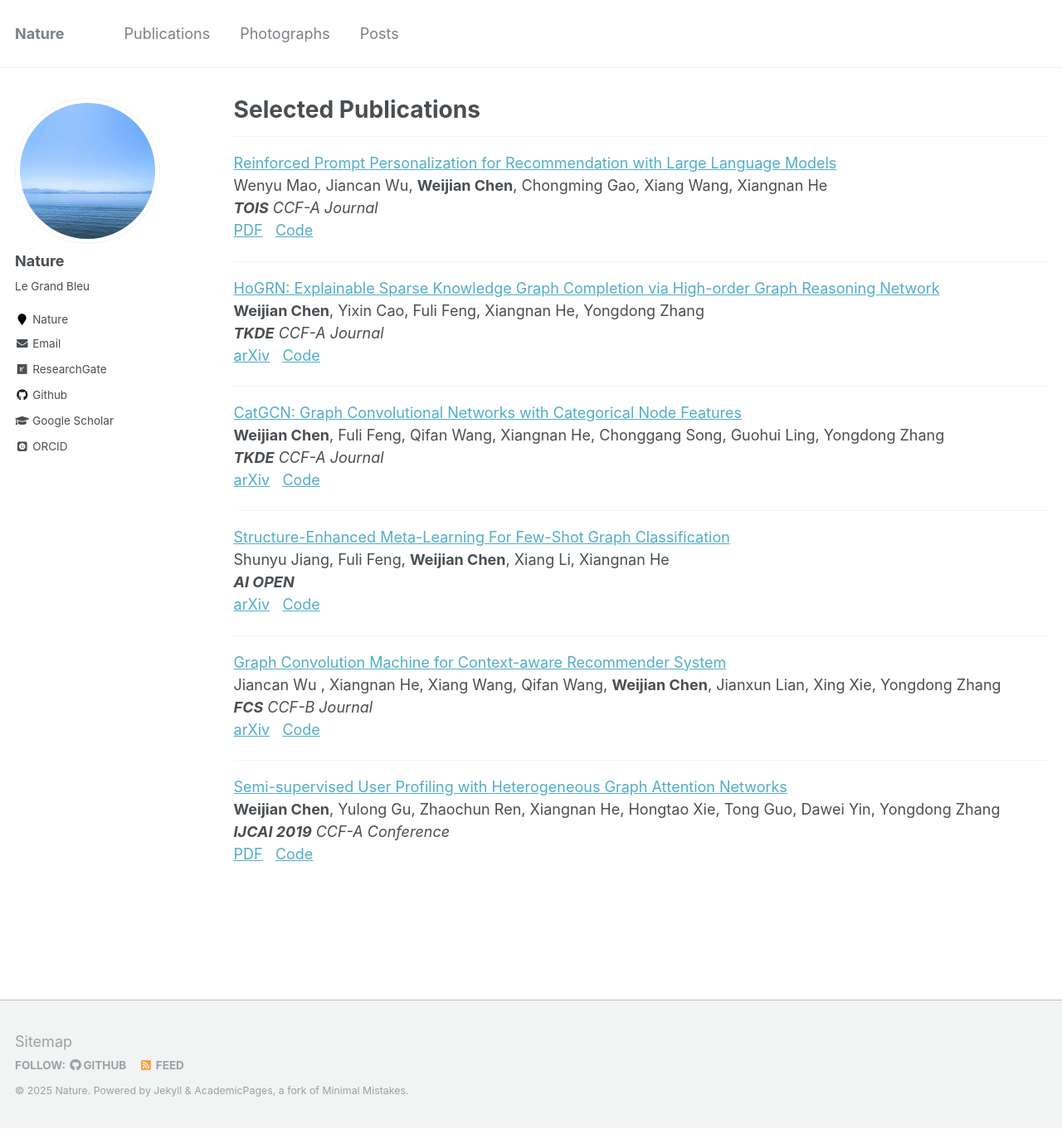
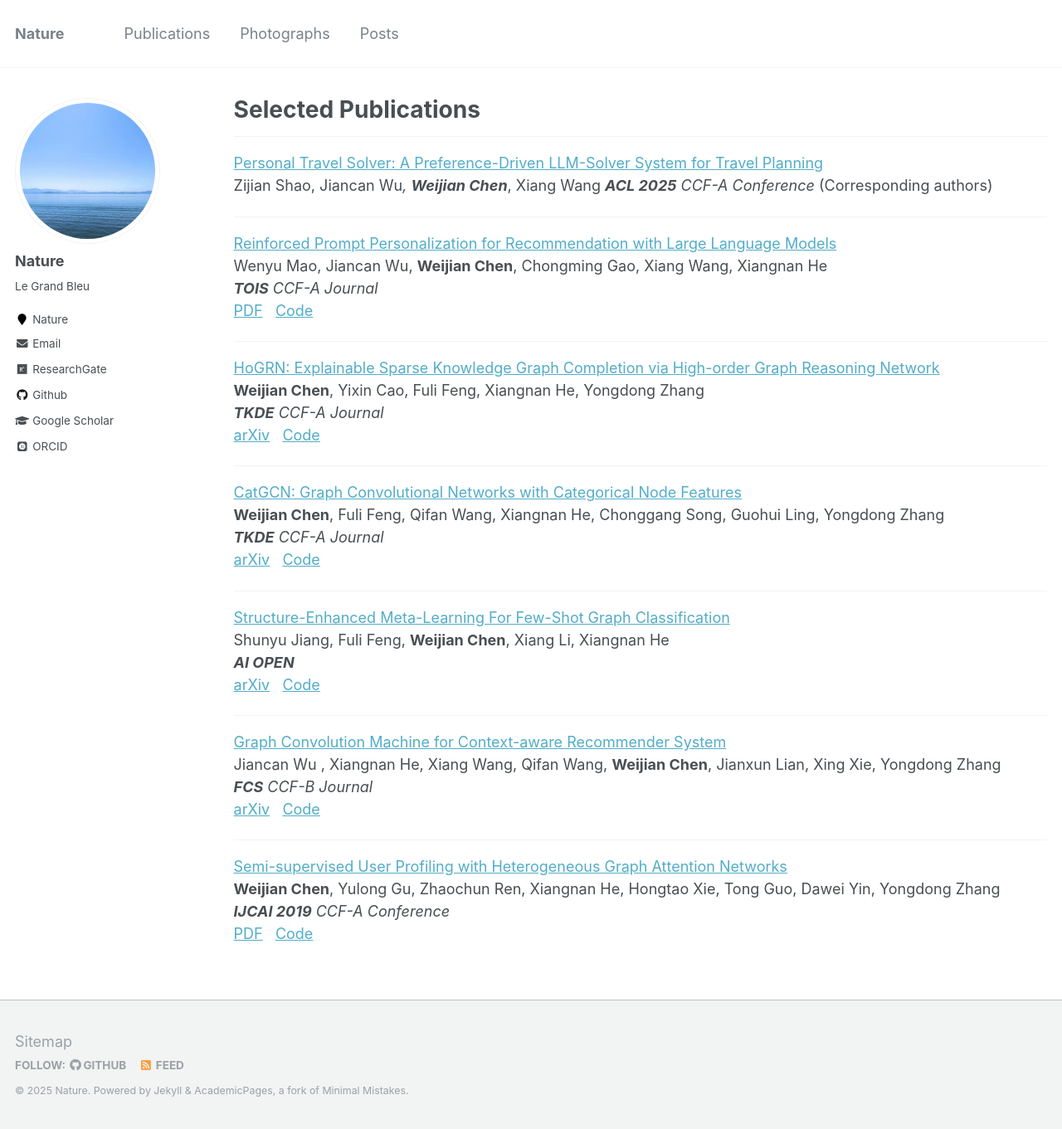
Before and after one commit to TachiChan/tachichan.github.io, a Jekyll site: the page built from _pages/publications.md, in a window 1280 px wide and 1361 px high. Shown: the whole window at 83% size. Built offline with Jekyll 4.4.1, drawn with Linux system fonts in a browser that asks for light colours; some web fonts are replaced; a script that is not in the unit is left out.

Commit message:
Update publications.md

```diff
--- a/_pages/publications.md
+++ b/_pages/publications.md
@@ -16,6 +16,13 @@ author_profile: true
 {% endfor %} -->
 ---
 <!-- <span style="color:red;">[NEW] </span> -->
+
+[Personal Travel Solver: A Preference-Driven LLM-Solver System for Travel Planning](https://dl.acm.org/doi/abs/10.1145/3716320){:target="_blank"}
+Zijian Shao, Jiancan Wu*, **Weijian Chen***, Xiang Wang
+***ACL 2025***    *CCF-A Conference*  (Corresponding authors)
+
+---
+
 
 [Reinforced Prompt Personalization for Recommendation with Large Language Models](https://dl.acm.org/doi/abs/10.1145/3716320){:target="_blank"}
 Wenyu Mao, Jiancan Wu, **Weijian Chen**, Chongming Gao, Xiang Wang, Xiangnan He
```
